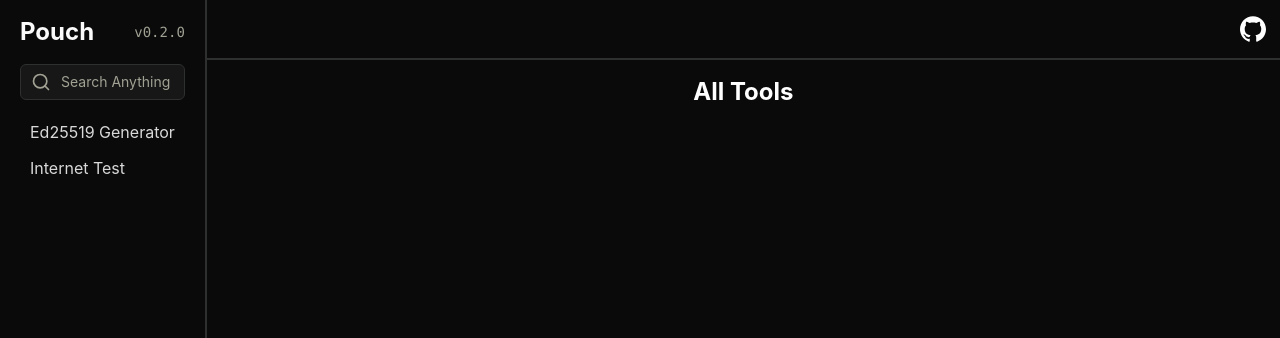
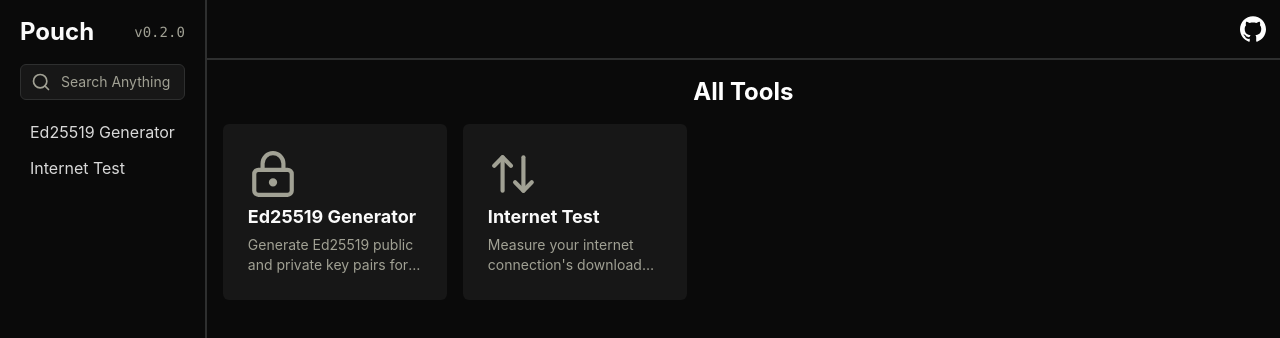
Before and after one commit to BiltuDas1/Pouch, a React app: page / in a window 1280 px wide. Shown: the top 338 px of the page. Built offline with nearby package versions, Linux system fonts and the light colour scheme; the HTML template or start-up script is replaced by a standard one.

Commit message:
feat: Added all tools list in homepage

```diff
--- /dev/null
+++ b/src/components/ListAllModules.tsx
@@ -0,0 +1,36 @@
+import { Suspense } from "react";
+import { modules } from "../utils/loader";
+import { useNavigate } from "react-router";
+
+export default function AllModules() {
+  const navigate = useNavigate();
+
+  return (
+    <div className="grid grid-cols-[repeat(auto-fill,14rem)] gap-4">
+      {modules.map((module) => (
+        <ul
+          key={module.name}
+          className="h-44 bg-background-secondary rounded-md flex flex-col text-text-primary px-6.25 py-6.25 font-sans gap-1 hover:outline-2 outline-card-hover"
+          onClick={() => navigate(`/mod/${module.name}`)}
+          title={module.description ?? ""}
+        >
+          <li>
+            <Suspense>
+              <module.icon
+                height={50}
+                width={50}
+                color="var(--color-text-secondary)"
+              />
+            </Suspense>
+          </li>
+          <li className="font-bold text-lg">{module.title}</li>
+          {module.description && (
+            <li className="text-sm text-text-secondary line-clamp-2">
+              {module.description}
+            </li>
+          )}
+        </ul>
+      ))}
+    </div>
+  );
+}
--- a/src/components/SearchBox.tsx
+++ b/src/components/SearchBox.tsx
@@ -113,14 +113,13 @@
                   closeSearchBox();
                 }}
               >
-                {item.icon && (
-                  <Suspense fallback={null}>
-                    <item.icon height={36} width={36} />
-                  </Suspense>
-                )}
-                <div className="flex flex-col items-start">
+                <Suspense>
+                  <item.icon height={36} width={36} />
+                </Suspense>
+
+                <div className="flex min-w-0 w-full flex-col items-start text-left">
                   <h3 className="text-lg">{item.title}</h3>
-                  <p className="text-sm">{item.description}</p>
+                  <p className="text-sm truncate w-full">{item.description}</p>
                 </div>
               </button>
             ))}
--- a/src/modules/eddsa-generator/main.tsx
+++ b/src/modules/eddsa-generator/main.tsx
@@ -41,7 +41,7 @@
 
   return (
     <ShadowModule css={styles} includeShadowStyles>
-      <section className="mx-auto w-full max-w-4xl space-y-6 mt-8">
+      <section className="mx-auto w-full max-w-4xl space-y-6">
         <div className="flex flex-wrap justify-center items-center gap-3">
           <button
             type="button"
--- a/src/modules/internet-speed/main.tsx
+++ b/src/modules/internet-speed/main.tsx
@@ -30,7 +30,7 @@
   return (
     <ShadowModule css={styles} includeShadowStyles>
       <section className="w-full h-full flex flex-row justify-center items-center">
-        <div className="bg-section border border-section-border mt-4 p-6 w-76 rounded-2xl">
+        <div className="bg-section border border-section-border p-6 w-76 rounded-2xl">
           <DownloadControls
             size={size}
             concurrency={concurrency}
--- a/src/pages/homepage.tsx
+++ b/src/pages/homepage.tsx
@@ -6,6 +6,7 @@
 import packageJson from "../../package.json";
 import CustomCursor from "../components/CustomCursor";
 import SearchBox from "../components/SearchBox";
+import AllModules from "../components/ListAllModules";
 
 export default function Home() {
   const { moduleName } = useParams();
@@ -44,7 +45,10 @@
         <aside className="h-full w-fit min-w-max border-r-2 border-border-primary pl-5 pr-5 pt-4 pb-4 flex flex-col gap-4 select-none">
           <section className="flex flex-col gap-4">
             <div className="flex flex-row justify-between items-center">
-              <h1 className="font-sans text-text-primary text-2xl font-bold">
+              <h1
+                className="font-sans text-text-primary text-2xl font-bold hover:opacity-70"
+                onClick={() => navigate("/")}
+              >
                 Pouch
               </h1>
               <p className="font-mono text-text-secondary text-sm">
@@ -85,7 +89,7 @@
             id="mainContainer"
             className="flex-1 min-h-0 overflow-auto p-4"
           >
-            <div className="w-full h-8 text-2xl text-white font-bold text-center">
+            <div className="w-full h-8 text-2xl text-white font-bold text-center mb-4">
               <p>{selectedModule?.title ?? "All Tools"}</p>
             </div>
 
@@ -103,7 +107,9 @@
               >
                 <selectedModule.component />
               </Suspense>
-            ) : null}
+            ) : (
+              <AllModules />
+            )}
           </section>
         </section>
       </main>
--- a/src/styles/color.css
+++ b/src/styles/color.css
@@ -10,4 +10,5 @@
   --color-select-text: #1e1c1c;
   --color-search-blur-background: #414040;
   --color-search-background-secondary: #e5e5e5;
+  --color-card-hover: #16a34a;
 }
--- a/src/utils/loader.ts
+++ b/src/utils/loader.ts
@@ -16,7 +16,7 @@
 export interface PouchModule extends ModuleMetadata {
   name: string;
   component: LazyExoticComponent<ComponentType>;
-  icon?: LazyExoticComponent<ModuleIcon>;
+  icon: LazyExoticComponent<ModuleIcon>;
 }
 
 const discoveredComponents = import.meta.glob<{
```
Also changed, not shown: src/modules/eddsa-generator/package.json (+25 -2 lines), src/modules/internet-speed/package.json (+30 -3 lines), 1 other file (tests, documents, lock files or other folders).
